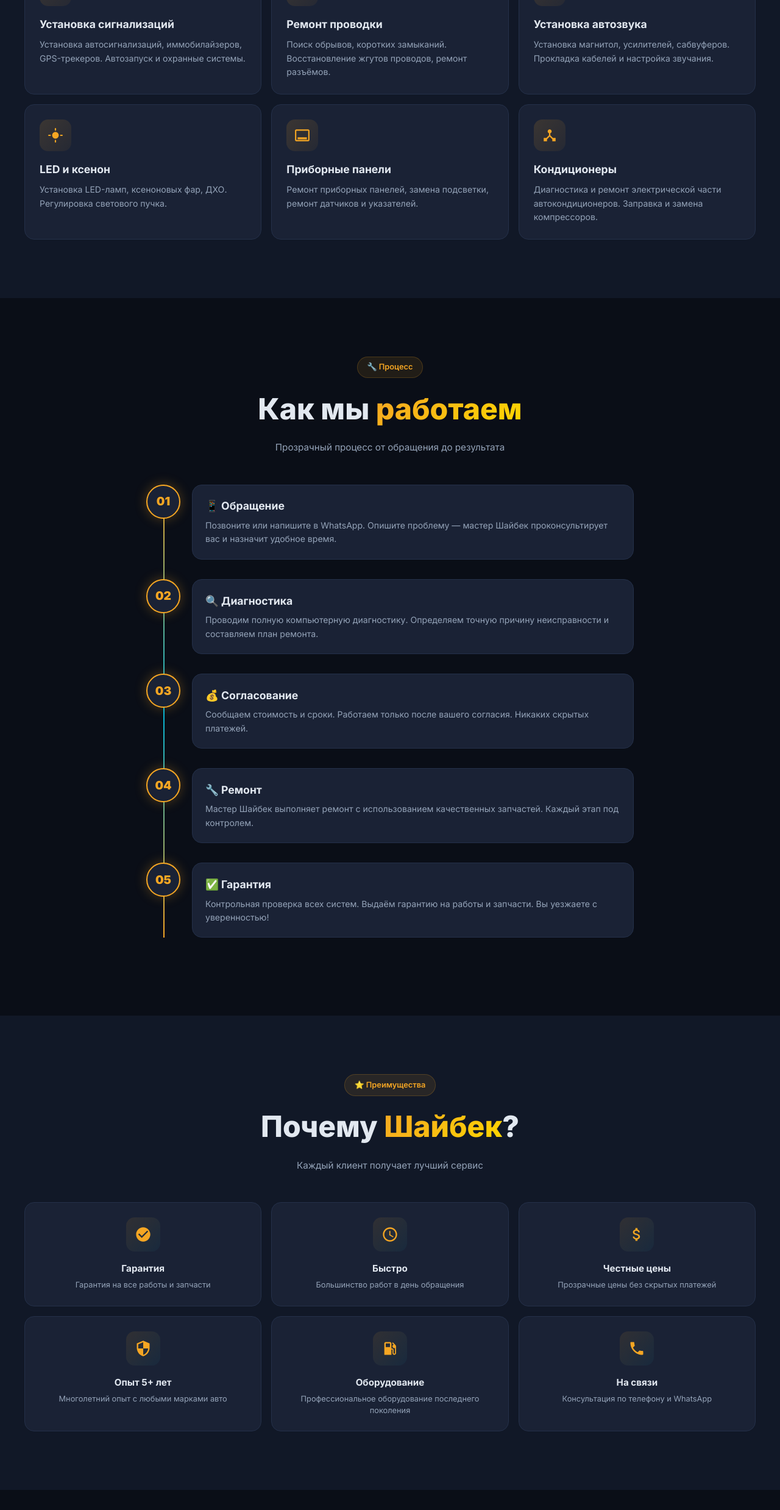
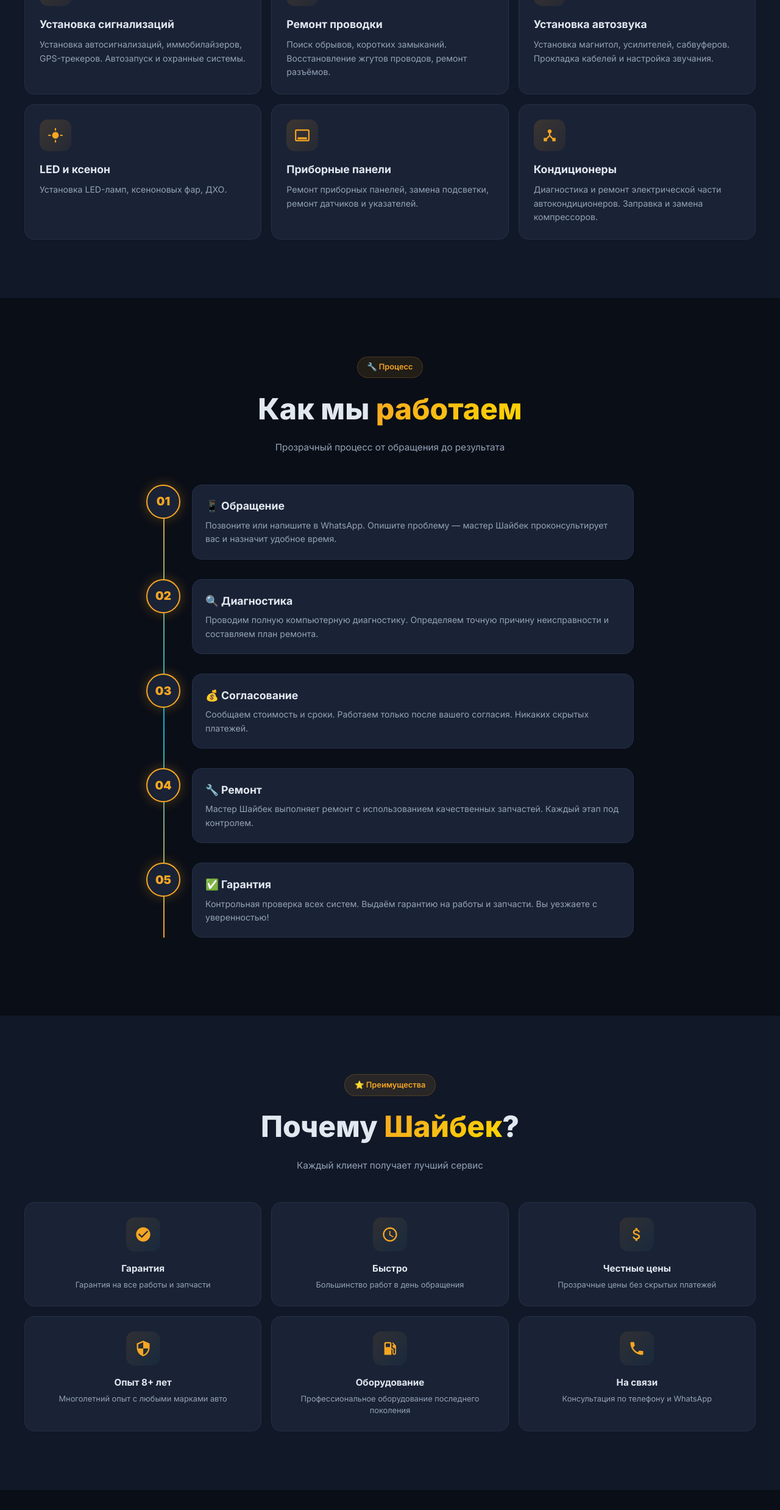
Before and after one commit to kutya001/Electro, a plain HTML site: page index.html in a window 1280 px wide. Shown: the part 2024-4501 px from the top of the page at 61% size. Drawn offline with Linux system fonts and the light colour scheme.

Commit message:
Update index.html

```diff
--- a/index.html
+++ b/index.html
@@ -1365,7 +1365,7 @@
                     <svg viewBox="0 0 24 24"><path d="M12 7c-2.76 0-5 2.24-5 5s2.24 5 5 5 5-2.24 5-5-2.24-5-5-5zM2 13h2c.55 0 1-.45 1-1s-.45-1-1-1H2c-.55 0-1 .45-1 1s.45 1 1 1zm18 0h2c.55 0 1-.45 1-1s-.45-1-1-1h-2c-.55 0-1 .45-1 1s.45 1 1 1zM11 2v2c0 .55.45 1 1 1s1-.45 1-1V2c0-.55-.45-1-1-1s-1 .45-1 1zm0 18v2c0 .55.45 1 1 1s1-.45 1-1v-2c0-.55-.45-1-1-1s-1 .45-1 1z"/></svg>
                 </div>
                 <h3 class="service-title">LED и ксенон</h3>
-                <p class="service-desc">Установка LED-ламп, ксеноновых фар, ДХО. Регулировка светового пучка.</p>
+                <p class="service-desc">Установка LED-ламп, ксеноновых фар, ДХО.</p>
             </div>
             <div class="service-card anim anim-up anim-delay-8">
                 <div class="service-icon">
@@ -1466,7 +1466,7 @@
                 <div class="advantage-icon">
                     <svg viewBox="0 0 24 24"><path d="M12 1L3 5v6c0 5.55 3.84 10.74 9 12 5.16-1.26 9-6.45 9-12V5l-9-4zm0 10.99h7c-.53 4.12-3.28 7.79-7 8.94V12H5V6.3l7-3.11v8.8z"/></svg>
                 </div>
-                <h3 class="advantage-title">Опыт 5+ лет</h3>
+                <h3 class="advantage-title">Опыт 8+ лет</h3>
                 <p class="advantage-desc">Многолетний опыт с любыми марками авто</p>
             </div>
             <div class="advantage-card anim anim-up anim-delay-5">
```
